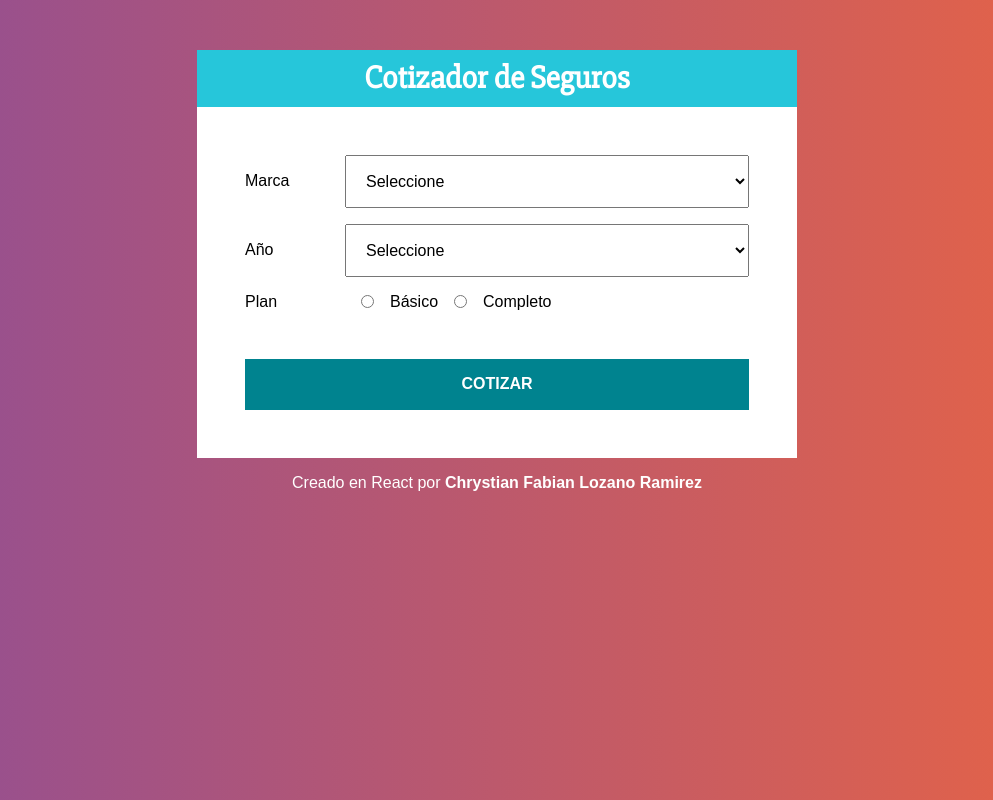
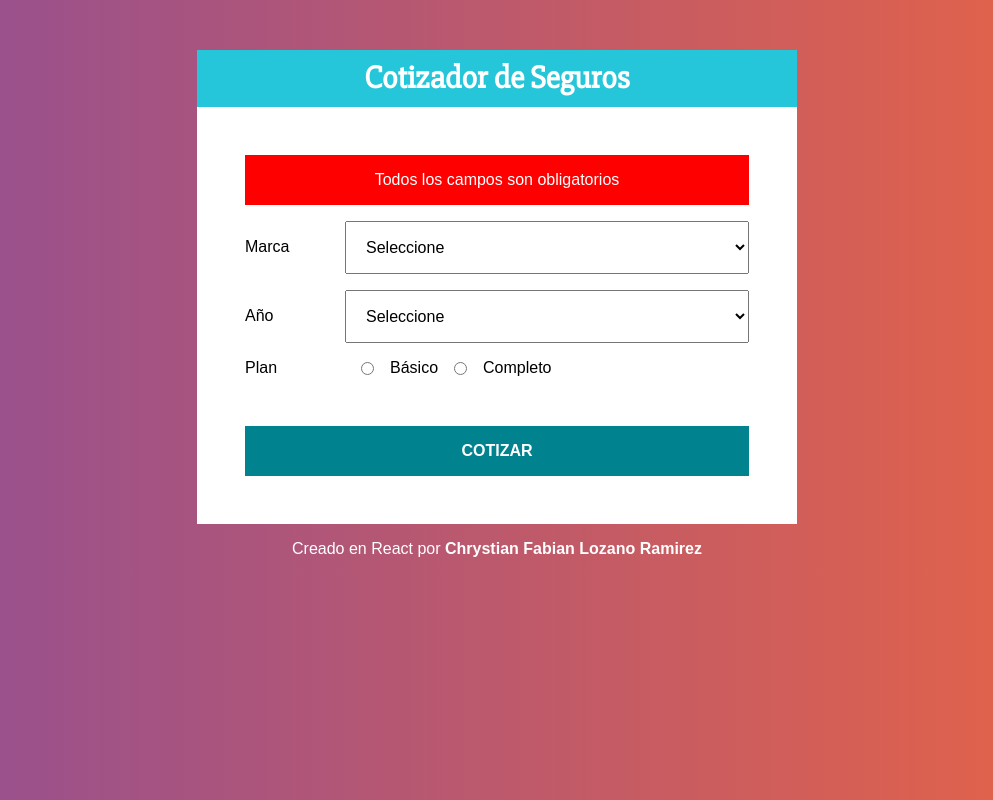
Before and after one commit to ChrystianLozano/Cotizador-Seguros, a React (Create React App) app: page / in a window 1280 px wide. Both pictures are taken after a click on the button "COTIZAR". Shown: the whole page, without its empty margins (143-1136 px from the left). Built offline with nearby package versions, Linux system fonts and the light colour scheme.

Commit message:
validando el formulari

```diff
--- a/src/components/Formulario.js
+++ b/src/components/Formulario.js
@@ -5,6 +5,7 @@
     display: flex;
     margin-bottom: 1rem;
     align-items: center;
+    margin-top: 1rem;
 `
 const Label = styled.label`
     flex: 0 0 100px;
@@ -38,6 +39,15 @@
     }
 `
 
+const Error = styled.div`
+    background-color: red;
+    color: white;
+    padding: 1rem;
+    margin-bottom: 25px:
+    width: 100%;
+    text-align: center;
+`;
+
 
 const Formulario = () => {
 
@@ -46,6 +56,7 @@
         year: '',
         plan: ''
     })
+    const [error, guardarError] = useState(false)
 
 
     //extraer los valores del state
@@ -58,11 +69,56 @@
         ...datos,
         [e.target.name]: e.target.value
       })
+      guardarError(false)
     }
 
 
+    //cando el usuario oprime boton
+    const cotizarSeguro = e => {
+      e.preventDefault();
+      if(marca.trim() === '' ||  year.trim() === '' || plan.trim() === ''){
+        guardarError(true)
+        return
+      }
+
+      guardarError(false)
+
+
+      //obtener la diferencia de años
+
+
+      // por cada año hay que restar el 3%
+
+
+      // Americano 15%
+
+
+      //Asiatico 5%
+
+      //europeo 30%
+
+
+      //Basico aumenta 20%
+
+
+      //completo 50%
+
+
+      //total
+
+
+
+
+    }
+
     return (
-      <form>
+      <form
+
+      onSubmit= {cotizarSeguro}
+
+      >
+
+        { error ? <Error>Todos los campos son obligatorios</Error> : null}
         <Campo>
           <Label>Marca </Label>
           <Select name="marca" value={marca} onChange={obtenerInformacion}>
@@ -110,7 +166,7 @@
           Completo
         </Campo>
 
-        <Boton type="button">Cotizar</Boton>
+        <Boton type="submit">Cotizar</Boton>
       </form>
     );
 }
```
